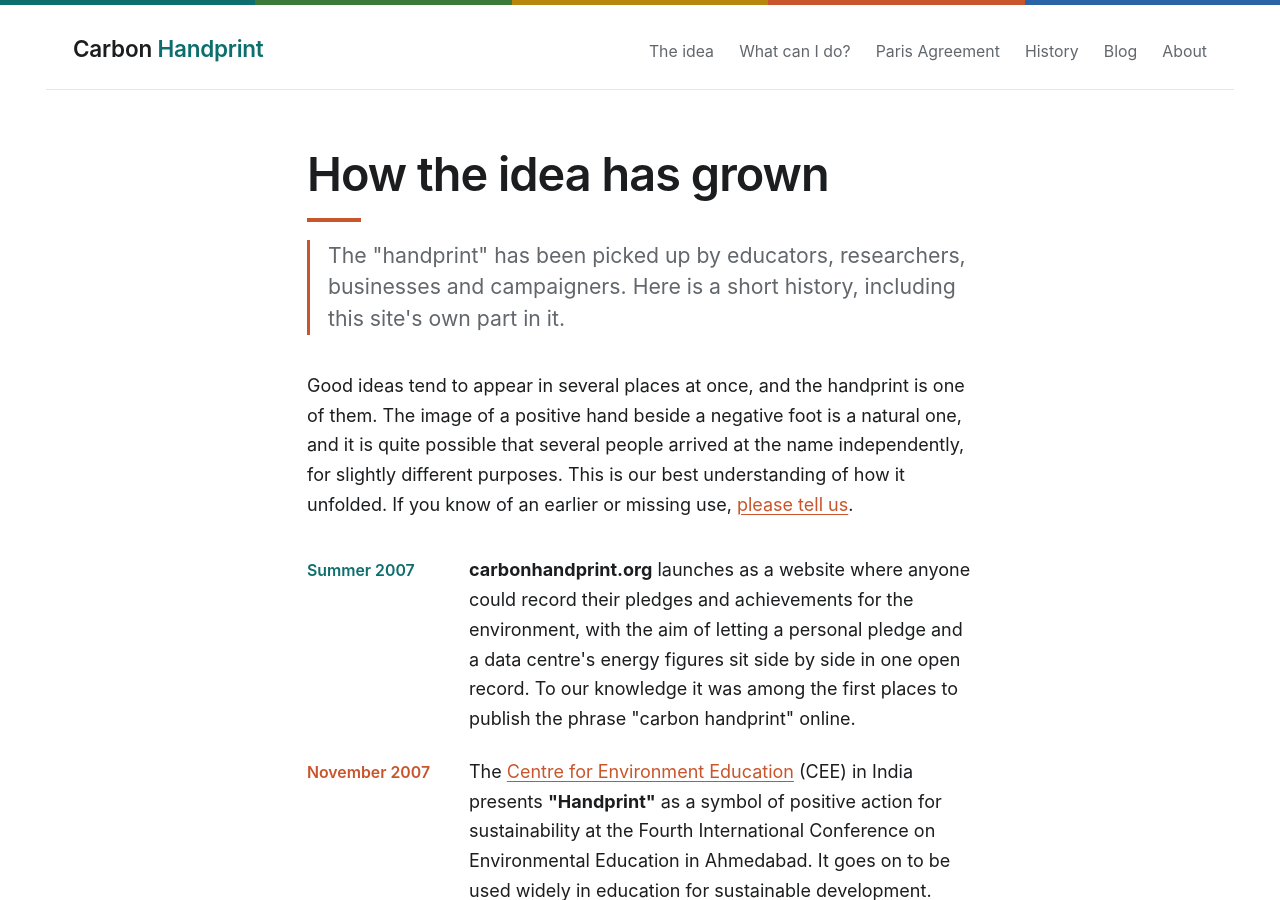
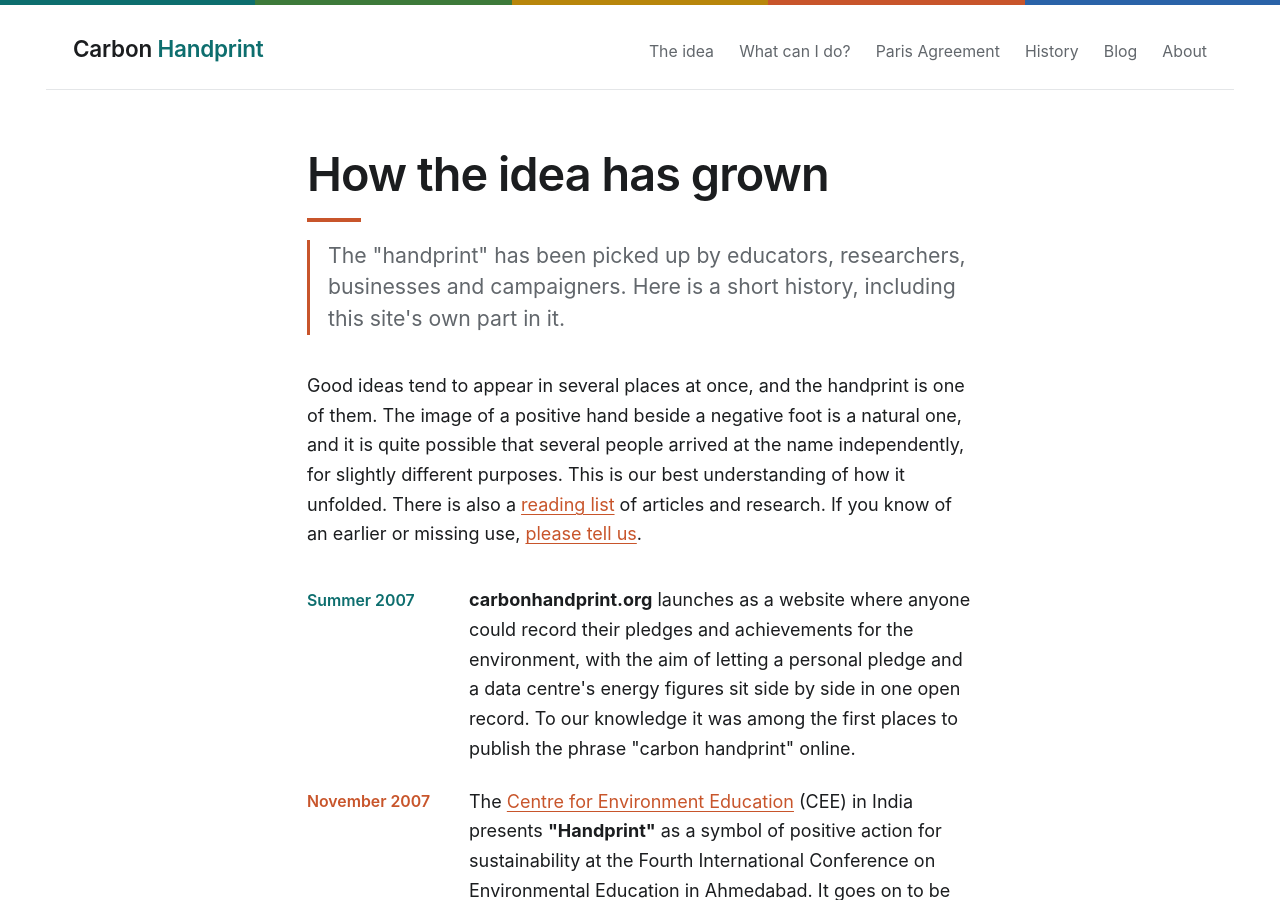
Before and after one commit to multiplicit-com/carbonhandprint, a Jekyll site: the page built from history.md, in a window 1280 px wide and 900 px high. Built offline with Jekyll 4.4.1, drawn with Linux system fonts in a browser that asks for light colours.

Commit message:
Add reading list of articles and research
Co-Authored-By: Claude Opus 5.5 <noreply@anthropic.com>
Claude-Session: https://claude.ai/code/session_01Li7jXRtkERso7tJFT24TLP

```diff
--- a/_includes/footer.html
+++ b/_includes/footer.html
@@ -2,6 +2,6 @@
   <div class="wrap">
     <p>Nobody owns the term Carbon Handprint. Writing on this site is shared under
       <a href="https://creativecommons.org/licenses/by-nc/4.0/">CC BY-NC 4.0</a>, so please use it.</p>
-    <p><a href="{{ '/feed.xml' | relative_url }}">RSS</a> · <a href="{{ '/about/#get-in-touch' | relative_url }}">Get in touch</a> · carbonhandprint.org, since 2007</p>
+    <p><a href="{{ '/feed.xml' | relative_url }}">RSS</a> · <a href="{{ '/reading/' | relative_url }}">Reading list</a> · <a href="{{ '/about/#get-in-touch' | relative_url }}">Get in touch</a> · carbonhandprint.org, since 2007</p>
   </div>
 </footer>
--- a/history.md
+++ b/history.md
@@ -7,7 +7,7 @@ permalink: /history/
 description: A short history of the carbon handprint and environmental handprint concepts, from the 2000s to today.
 ---
 
-Good ideas tend to appear in several places at once, and the handprint is one of them. The image of a positive hand beside a negative foot is a natural one, and it is quite possible that several people arrived at the name independently, for slightly different purposes. This is our best understanding of how it unfolded. If you know of an earlier or missing use, [please tell us](/about/#get-in-touch).
+Good ideas tend to appear in several places at once, and the handprint is one of them. The image of a positive hand beside a negative foot is a natural one, and it is quite possible that several people arrived at the name independently, for slightly different purposes. This is our best understanding of how it unfolded. There is also a [reading list](/reading/) of articles and research. If you know of an earlier or missing use, [please tell us](/about/#get-in-touch).
 
 <ol class="timeline">
   <li><span class="yr">Summer 2007</span><span><strong>carbonhandprint.org</strong> launches as a website where anyone could record their pledges and achievements for the environment, with the aim of letting a personal pledge and a data centre's energy figures sit side by side in one open record. To our knowledge it was among the first places to publish the phrase "carbon handprint" online.</span></li>
```
Also changed, not shown: reading.md (added, +34 -0 lines).
